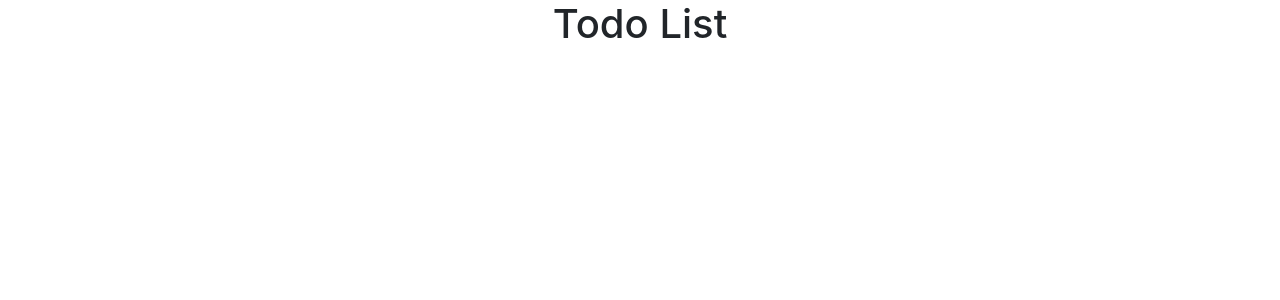
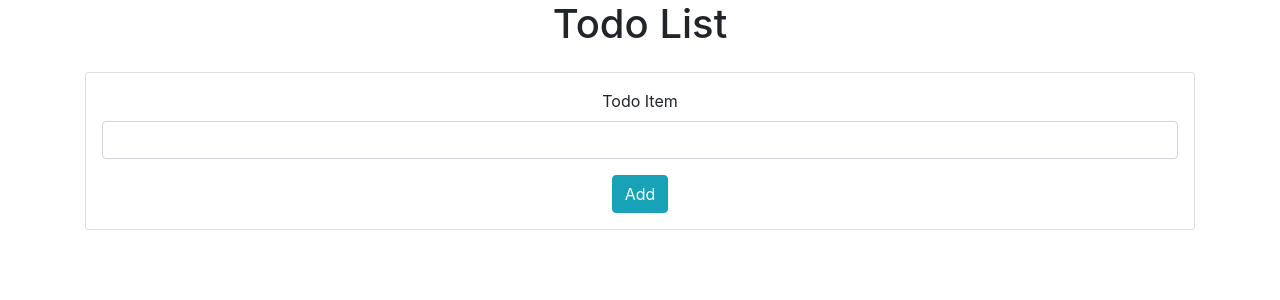
Before and after one commit to HeyImMatt/springboard-44-2-react-redux, a React (Create React App) app: page / in a window 1280 px wide. Shown: the top 300 px of the page. Built offline with nearby package versions, Linux system fonts and the light colour scheme.

Commit message:
Implement add and delete todo functionality

```diff
--- a/src/App.js
+++ b/src/App.js
@@ -1,14 +1,44 @@
 import React, { useState } from 'react';
 import { Row, Col, Container } from 'reactstrap';
-import { useDispatch, useSelector } from 'react-redux';
+import { useDispatch} from 'react-redux';
+import TodoForm from './TodoForm';
+import Todos from './Todos';
 
 export default function App() {
+  const INITIAL_FORM_STATE = {
+    todoItem: ''
+  };
+  const [formData, setFormData] = useState(INITIAL_FORM_STATE);
+  const dispatch = useDispatch();
+
+  const changeHandler = (e) => {
+    const { name, value } = e.target;
+    setFormData((fdata) => ({
+      ...fdata,
+      [name]: value,
+    }));
+  };
+
+  const submitHandler = (e) => {
+    e.preventDefault();
+    dispatch({type: 'ADD_TODO', payload: {...formData}});
+    setFormData(INITIAL_FORM_STATE);
+  }
+
+  const deleteTodo = (e) => {
+    const todoIdx = parseInt(e.target.parentElement.id);
+    dispatch({type: 'DELETE_TODO', payload: todoIdx})
+  }
+
+
   return (
     <Container>
       <Row className="align-items-center">
         <Col className="text-center">
           <h1>Todo List</h1>
         </Col>
+        <TodoForm formData={formData} changeHandler={changeHandler} submitHandler={submitHandler} />
+        <Todos deleteTodo={deleteTodo} />
       </Row>
     </Container>
   );
--- /dev/null
+++ b/src/TodoForm.js
@@ -0,0 +1,19 @@
+import React from 'react';
+import { Card, Button, Col, Form, FormGroup, Label, Input} from 'reactstrap';
+
+export default function TodoForm({formData, changeHandler, submitHandler}) {
+  const { todoItem } = formData;
+  return (
+    <Col md="12" className="mt-3 text-center">
+    <Card>
+      <Form className="p-3" onSubmit={submitHandler}>
+        <FormGroup>
+          <Label for="todo-item">Todo Item</Label>
+          <Input type="text" id="todo-item" name="todoItem" value={todoItem} onChange={changeHandler}></Input>
+        </FormGroup>
+        <Button type="submit" color="info">Add</Button>
+      </Form>
+    </Card>
+    </Col>
+  )
+}
--- /dev/null
+++ b/src/Todos.js
@@ -0,0 +1,19 @@
+import React from 'react';
+import { useSelector } from 'react-redux';
+import { Button } from 'reactstrap';
+
+export default function Todos( { deleteTodo } ) {
+  const todoList = useSelector((store) => store.todoList);
+
+  return(
+    <>
+      {todoList.map((todo, idx) => (
+        <div key={idx} id={idx} className="col-12 mx-auto text-center">
+          <p className="d-inline-block mr-3 mt-3">{todo.todoItem}</p>
+          <Button type="button" id="deleteBtn" color="danger" onClick={deleteTodo}>X</Button>
+        </div>
+      ))}
+    </>
+  );
+
+}
--- a/src/rootReducer.js
+++ b/src/rootReducer.js
@@ -4,17 +4,12 @@ export default function rootReducer(state = INITIAL_STATE, action) {
   const { type, payload } = action;
   switch (type) {
     case 'ADD_TODO':
-      return { ...state, memes: [...state.memes, payload] };
+      return { ...state, todoList: [...state.todoList, payload] };
 
-    // case 'DELETE_MEME':
-    //   const newMemeArr = [...state.memes];
-    //   newMemeArr.splice(payload, 1);
-    //   return { ...state, memes: [...newMemeArr] };
-
-    // case 'EDIT_MEME':
-    //   const updateMemeArr = [...state.memes];
-    //   updateMemeArr.splice(action.memeId, 1, payload);
-    //   return { ...state, memes: [...updateMemeArr] };
+    case 'DELETE_TODO':
+      const newTodoArr = [...state.todoList];
+      newTodoArr.splice(payload, 1);
+      return { ...state, todoList: [...newTodoArr] };
 
     default:
       return state;
```
